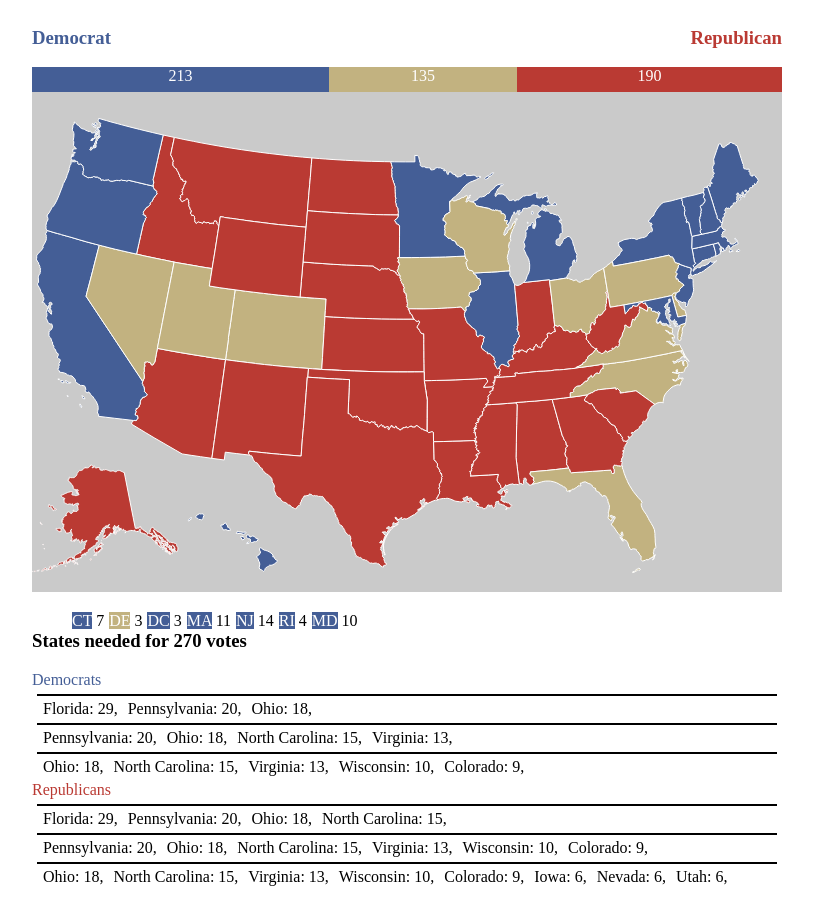
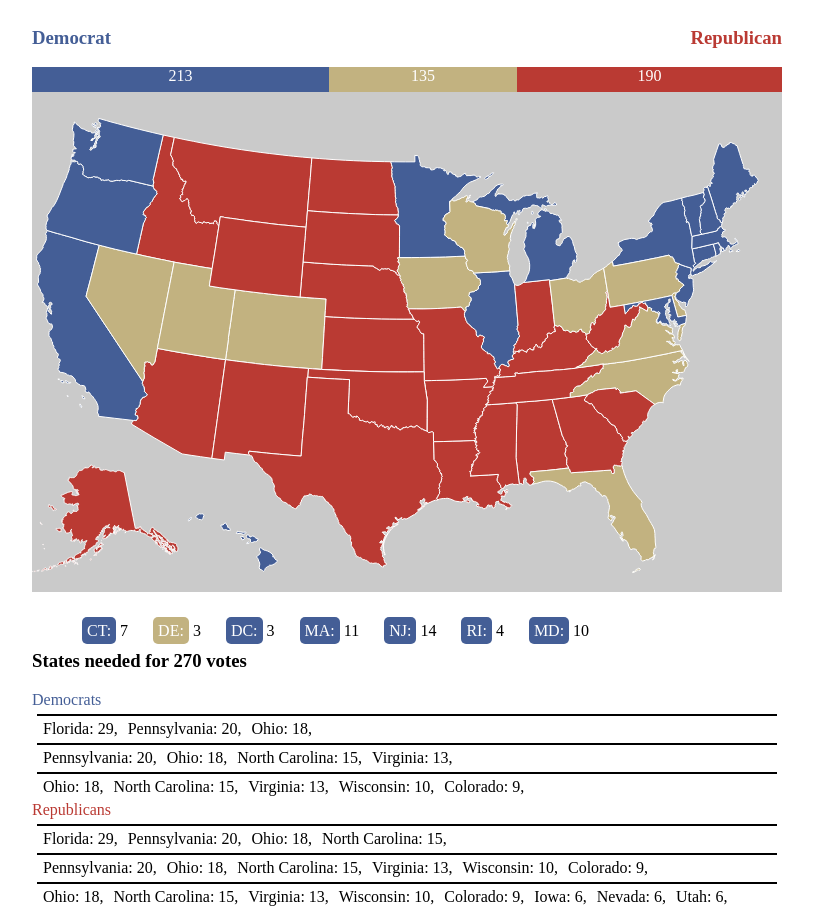
Before and after one commit to TristanLobaugh/interactive_map, a plain HTML site: page index.html in a window 1280 px wide. Shown: the whole page, without its empty margins (233-1046 px from the left). Drawn offline with nearby package versions, Linux system fonts and the light colour scheme.

Commit message:
updated readme

```diff
--- a/css/styles.css
+++ b/css/styles.css
@@ -78,8 +78,13 @@ ul {
 	text-decoration: none;
 }
 ul li{
+	padding: 10px;
 	float: left;
 	margin-right: 5px;
+}
+.indv{
+	border-radius: 5px;
+	padding: 5px;
 }
 #states-needed-wrapper{
 	clear: both;
--- a/index.html
+++ b/index.html
@@ -38,7 +38,7 @@
 				</g>
 			</svg>
 			<ul>
-				<li ng-repeat="state in smallState" ng-click="stateClicked(state)"><span class="state {{state.stateColor}}">{{state.abbr}}</span><span>  {{state.electoralVotes}}</span></li>
+				<li ng-repeat="state in smallState" ng-click="stateClicked(state)"><span class="indv state {{state.stateColor}}">{{state.abbr}}:</span><span>  {{state.electoralVotes}}</span></li>
 			</ul>
 			<div id="states-needed-wrapper">
 				<h3>States needed for 270 votes</h3>
```
Also changed, not shown: img/screen_shot.png (added), 1 other file.
